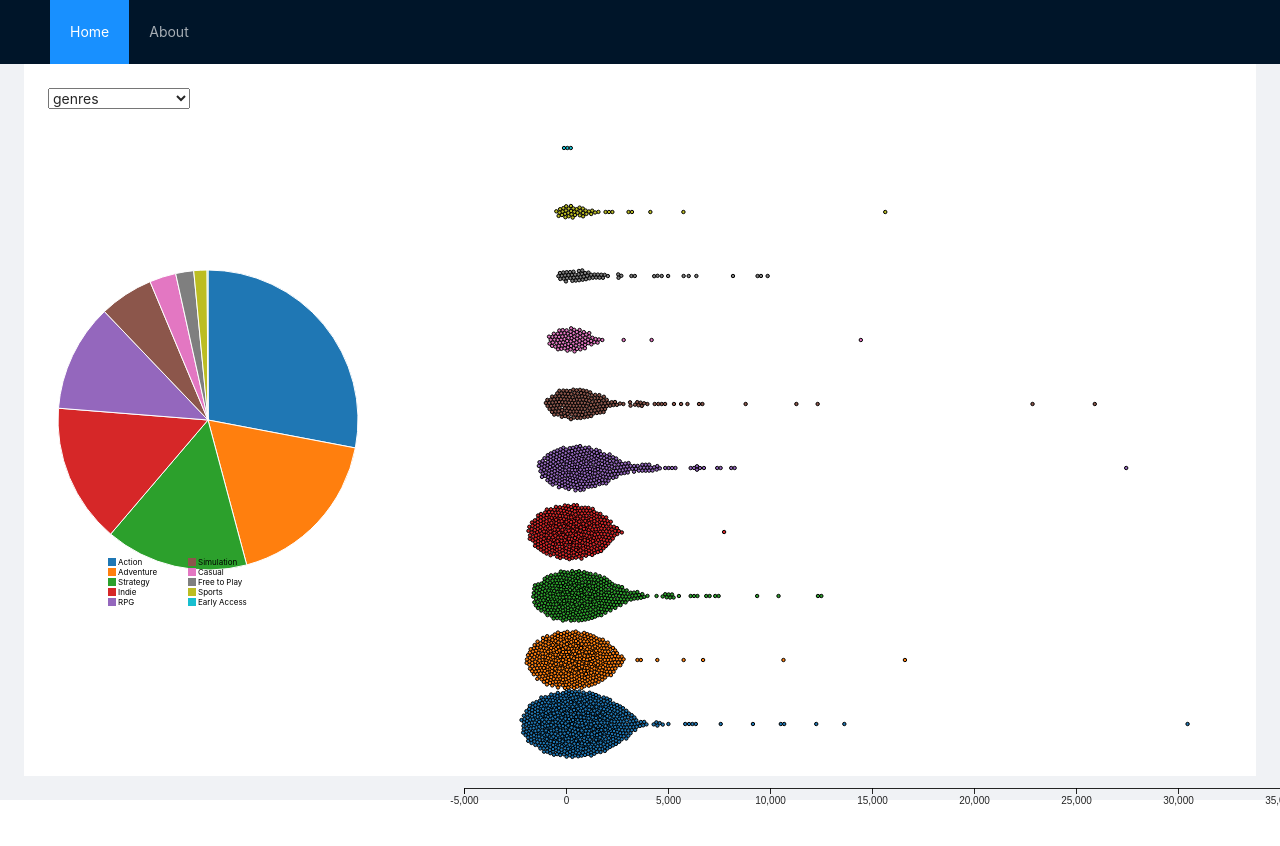
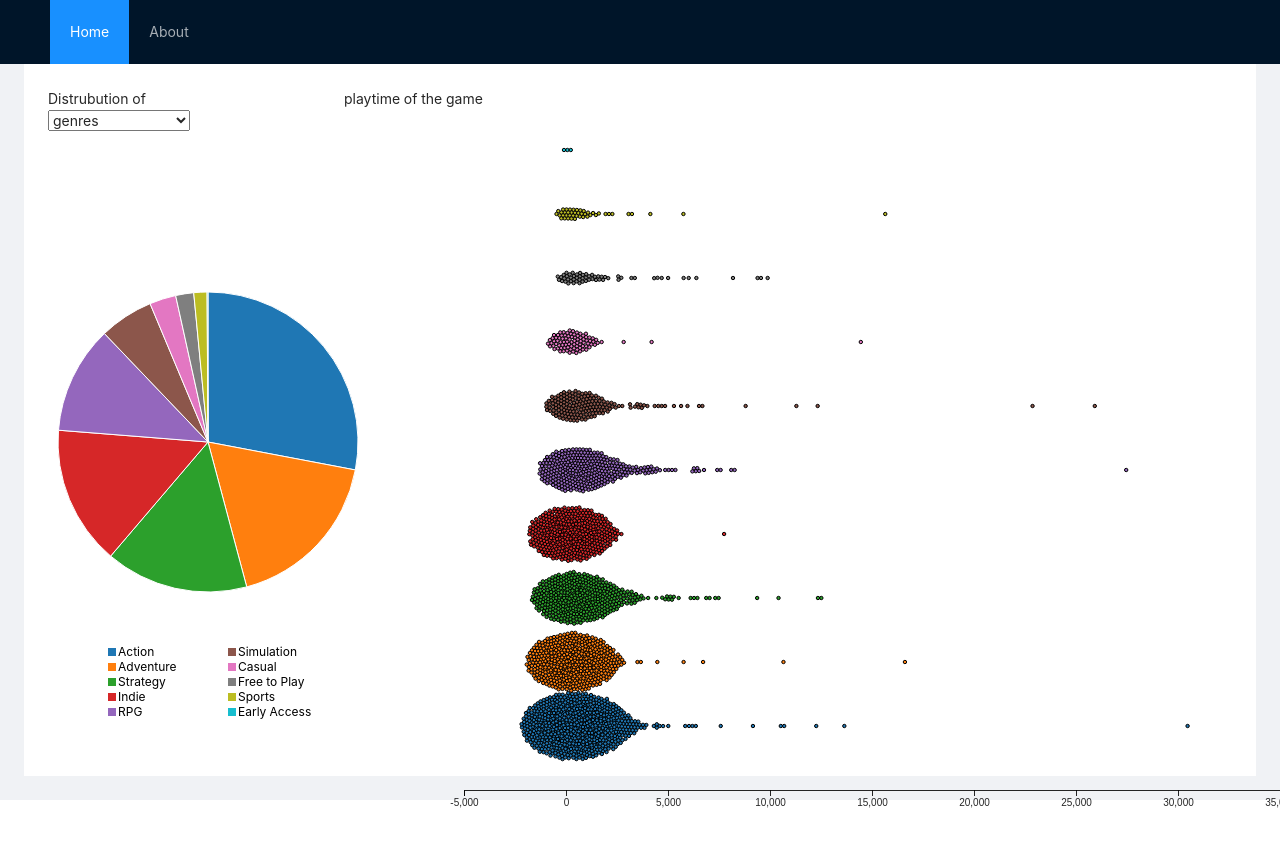
Before and after one commit to xyhlinx/ECS272FinalProject, a Vue app: page / in a window 1280 px wide. Shown: the top 846 px of the page. Built offline with nearby package versions, Linux system fonts and the light colour scheme.

Commit message:
chg: dev: fix id duplication

```diff
--- a/src/views/components/pie_chart.vue
+++ b/src/views/components/pie_chart.vue
@@ -1,9 +1,10 @@
 <template>
-    <div id="col1">
-        <div id="pie"><Dropdown @home_selection="handleChange" /></div>
+    <div id="pie-col1">
+        <div id="pie">Distrubution of <Dropdown @home_selection="handleChange" /></div>
         <div id="pielegend"></div>
     </div>
-    <div id="col2">
+    <div id="pie-col2">
+        <div>playtime of the game</div>
         <div id="beeswarm"></div>
     </div>
 </template>
@@ -174,7 +175,7 @@ export default {
                 .enter()
                 .append('g')
                 .attr('class', 'pielegend')
-                .attr('transform', (d, i) => `translate(${Math.floor(i / 5) * 80 + 60}, ${i % 5 * 10 + margin.top - 80})`)
+                .attr('transform', (d, i) => `translate(${Math.floor(i / 5) * 120 + 60}, ${i % 5 * 15 + height / 2})`)
 
             legend.append('rect')
                 .attr('x', 0)
@@ -186,9 +187,9 @@ export default {
             legend.append('text')
                 .attr('x', 10)
                 .attr('y', 4)
-                .attr('dy', '.6em')
+                .attr('dy', '.5em')
                 // .style('text-anchor', 'end')
-                .style('font-size', 8)
+                .style('font-size', 12)
                 .text(d => d.data.key)
 
         },
@@ -208,7 +209,7 @@ export default {
             }
             data = res
 
-            const margin = { top: 40, right: 20, bottom: 20, left: 60 };
+            const margin = { top: 20, right: 20, bottom: 40, left: 60 };
             const height = 700;
             const width = 1100;
             const dss = this.dropdown_selected.text
@@ -345,7 +346,7 @@ export default {
             }
             data = res
 
-            const margin = { top: 40, right: 20, bottom: 20, left: 60 };
+            const margin = { top: 20, right: 20, bottom: 40, left: 60 };
             const height = 700;
             const width = 1100;
             const dss = this.dropdown_selected.text
@@ -484,7 +485,7 @@ export default {
 
 
 <style>
-#col1 {
+#pie-col1 {
     height: 100%;
     width: 25%;
     position: relative;
@@ -499,7 +500,7 @@ export default {
     width: 100%;
     position: relative;
 }
-#col2 {
+#pie-col2 {
     height: 100%;
     width: 75%;
     position: relative;
--- a/src/views/pages/home.vue
+++ b/src/views/pages/home.vue
@@ -47,7 +47,6 @@ export default {
     display: flex;
     height: 100%;
     position: relative;
-    justify-content: center;
 }
 
 </style>
```
